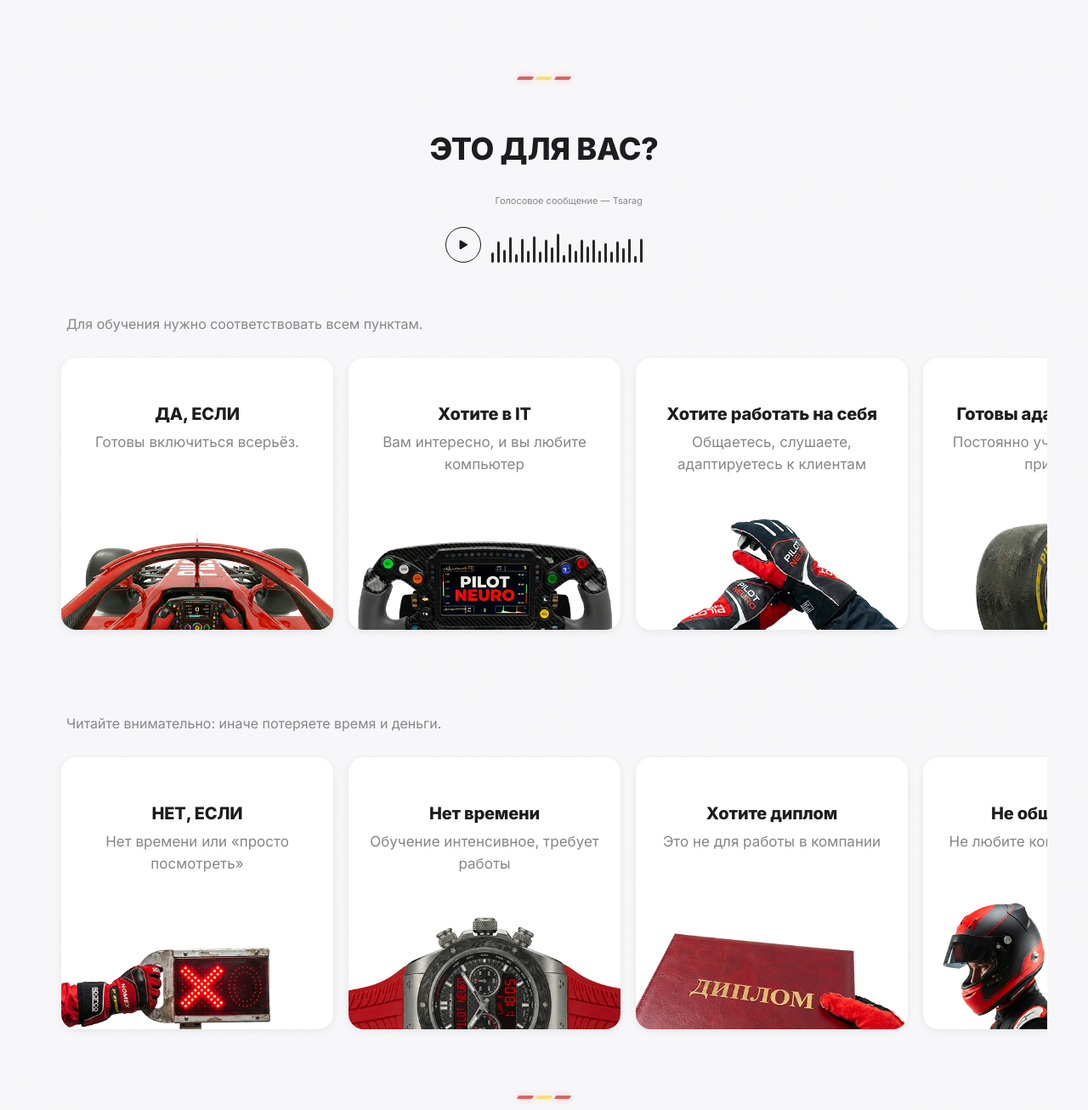
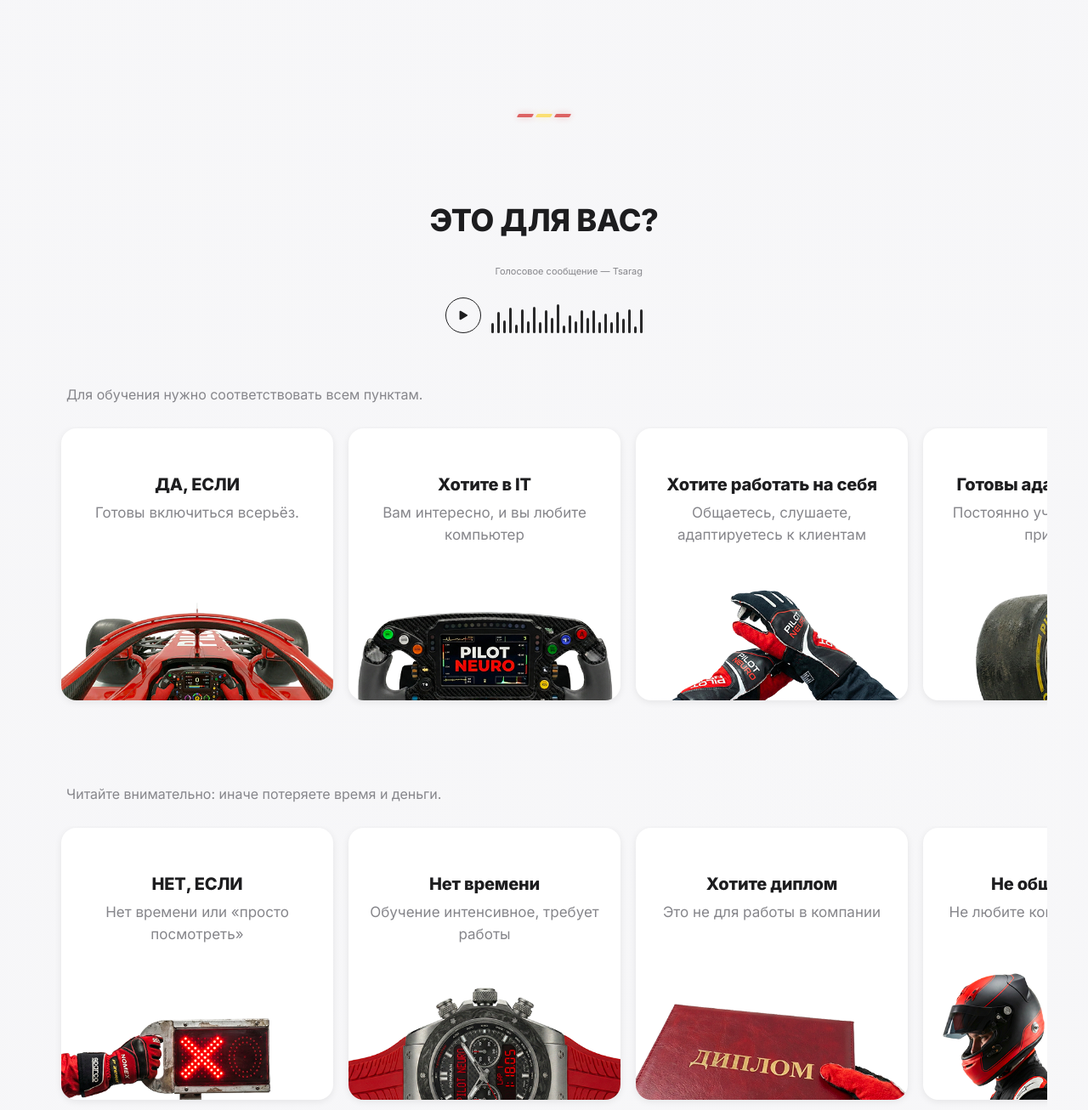
Before and after one commit to bmoby/pilotneuro, a Next.js app: page / in a window 1280 px wide. Shown: the part 1260-2566 px from the top of the page at 85% size. Built offline with nearby package versions, Linux system fonts and the light colour scheme.

Commit message:
espacement ok

```diff
--- a/src/components/CtaSection.module.css
+++ b/src/components/CtaSection.module.css
@@ -1,6 +1,6 @@
 .ctaSection {
     width: 100%;
-    padding: clamp(40px, 6vw, 80px) clamp(24px, 5vw, 40px);
+    padding: clamp(60px, 8vw, 100px) clamp(24px, 5vw, 40px);
     background: var(--bg);
     display: flex;
     flex-direction: column;
--- a/src/components/FaqSection.module.css
+++ b/src/components/FaqSection.module.css
@@ -1,5 +1,5 @@
 .section {
-    padding: 60px 0 80px;
+    padding: 80px 0 100px;
 }
 
 .wrap {
--- a/src/components/FitSection.module.css
+++ b/src/components/FitSection.module.css
@@ -1,5 +1,5 @@
 .section {
-  padding: clamp(20px, 4vw, 40px) 0 clamp(20px, 4vw, 40px);
+  padding: clamp(40px, 6vw, 60px) 0 clamp(40px, 6vw, 60px);
 }
 
 .wrap {
--- a/src/components/HeroSection.module.css
+++ b/src/components/HeroSection.module.css
@@ -1,6 +1,6 @@
 .hero {
   width: 100%;
-  padding: clamp(64px, 9vw, 110px) 0 clamp(40px, 6vw, 80px);
+  padding: clamp(64px, 9vw, 110px) 0 clamp(60px, 8vw, 100px);
 }
 
 .wrap {
--- a/src/components/KerbSeparator.module.css
+++ b/src/components/KerbSeparator.module.css
@@ -5,7 +5,7 @@
     justify-content: center;
     gap: 16px;
     width: 100%;
-    padding: 20px 0;
+    padding: 40px 0;
     opacity: 0.6;
     /* Subtle overall */
 }
--- a/src/components/ResultsSection.module.css
+++ b/src/components/ResultsSection.module.css
@@ -1,5 +1,5 @@
 .section {
-  padding: clamp(30px, 5vw, 60px) 0 clamp(30px, 5vw, 60px);
+  padding: clamp(50px, 7vw, 90px) 0 clamp(50px, 7vw, 90px);
 }
 
 .wrap {
--- a/src/components/StudentVoicesSection.module.css
+++ b/src/components/StudentVoicesSection.module.css
@@ -1,5 +1,5 @@
 .section {
-    padding: 60px 0 80px;
+    padding: 80px 0 100px;
 }
 
 .wrap {
```
